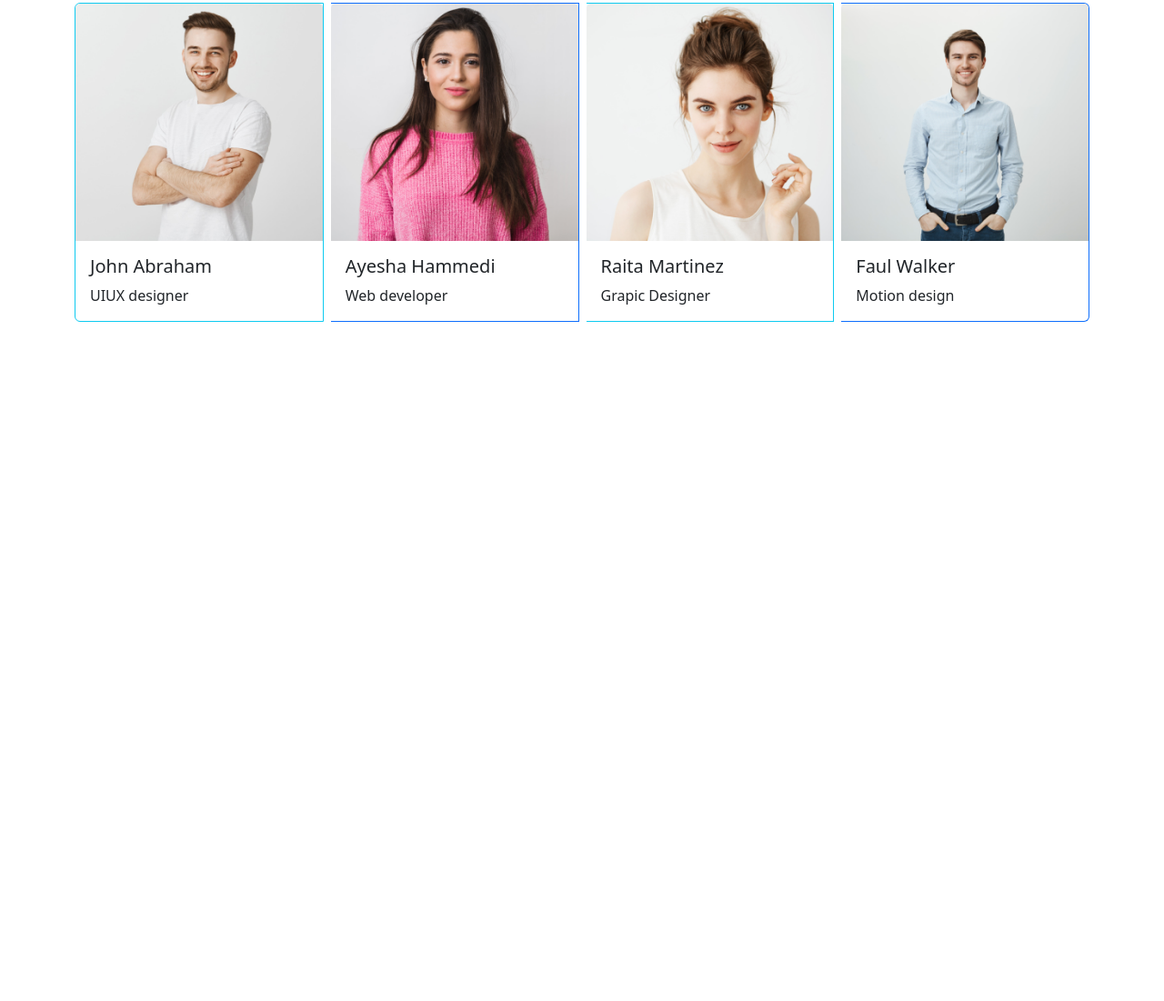
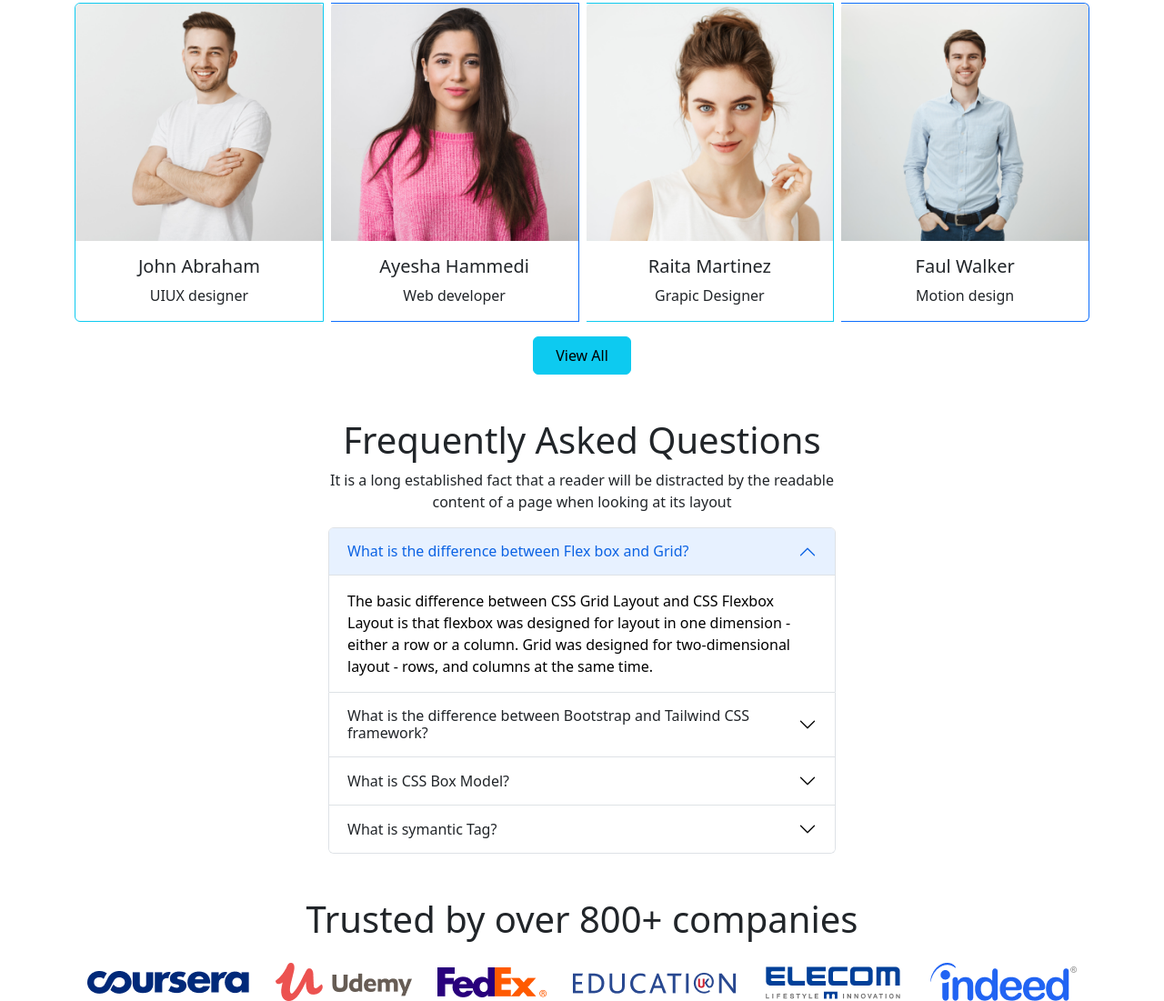
Before and after one commit to Abdur-Rahman9023/Ed-tech-website, a plain HTML site: page index.html in a window 1280 px wide. Shown: the part 2529-3630 px from the top of the page at 91% size. Before the commit the page ends 2883 px from the top, so only its background shows below. Drawn offline with nearby package versions, Linux system fonts and the light colour scheme.

Commit message:
companies name

```diff
--- a/index.html
+++ b/index.html
@@ -206,7 +206,7 @@
       </section>
       <!-- explore part ends here -->
       <!-- simple modal part here -->
-      <section class=" container modal-part mt-5">
+      <section class=" container modal-part mt-5 mb-5">
         <div class=" d-flex align-items-center justify-content-evenly bg-info">
           <div class="text-part text-light mt-3">
            <h2> Ready to join?</h2>
@@ -251,12 +251,12 @@
       <!-- simple modal part ends here -->
       <!-- successful student section starts here-->
       <div class=" container mt-5 ">
-        <h2>  Meet Our Successfull
+        <h2 class="text-center">  Meet Our Successfull
           Students</h2>
-         <p> It is a long established fact that a reader will be distracted by the
+         <p class="text-center mb-3"> It is a long established fact that a reader will be distracted by the
           readable <br> content of a page when looking at its layout.</p>
       </div>
-      <div class="container">
+      <div class="container text-center ">
         <div class="card-group ">
           <div class="card me-2 border-info">
             <img src="student-3.png" class="card-img-top" alt="...">
@@ -287,9 +287,83 @@
               </p>
             </div>
           </div>
+
       </div>
+      <div class="btn btn-info text-center mt-3 px-4 py-2">View All</div>
+      </div>
+
       <!-- successful student section ends here-->
-
+      <!-- Accordion section starts here -->
+<section  class="container d-flex flex-column mt-5 justify-content-center align-items-center">
+ <div class="faq w-50 ">
+  <h1 class="text-center">Frequently Asked Questions</h1>
+  <p class="text-center">It is a long established fact that a reader will be distracted by the readable
+    content of a page when looking at its layout</p>
+  <div class="accordion" id="accordionExample">
+    <div class="accordion-item">
+      <h2 class="accordion-header" id="headingOne">
+        <button class="accordion-button" type="button" data-bs-toggle="collapse" data-bs-target="#collapseOne" aria-expanded="true" aria-controls="collapseOne">
+          What is the difference between Flex box and Grid?
+        </button>
+      </h2>
+      <div id="collapseOne" class="accordion-collapse collapse show" aria-labelledby="headingOne" data-bs-parent="#accordionExample">
+        <div class="accordion-body">
+          The basic difference between CSS Grid Layout and CSS Flexbox Layout is that flexbox was designed for layout in one dimension - either a row or a column. Grid was designed for two-dimensional layout - rows, and columns at the same time.
+        </div>
+      </div>
+    </div>
+    <div class="accordion-item">
+      <h2 class="accordion-header" id="headingTwo">
+        <button class="accordion-button collapsed" type="button" data-bs-toggle="collapse" data-bs-target="#collapseTwo" aria-expanded="false" aria-controls="collapseTwo">
+          What is the difference between Bootstrap and Tailwind CSS framework?
+        </button>
+      </h2>
+      <div id="collapseTwo" class="accordion-collapse collapse" aria-labelledby="headingTwo" data-bs-parent="#accordionExample">
+        <div class="accordion-body">
+          Bootstrap is the most popular HTML, CSS, and JS framework for developing responsive, mobile first projects on the web. On the other hand, Tailwind CSS is detailed as "A utility-first CSS framework for rapid UI development".
+        </div>
+      </div>
+    </div>
+    <div class="accordion-item">
+      <h2 class="accordion-header" id="headingThree">
+        <button class="accordion-button collapsed" type="button" data-bs-toggle="collapse" data-bs-target="#collapseThree" aria-expanded="false" aria-controls="collapseThree">
+          What is CSS Box Model?
+        </button>
+      </h2>
+      <div id="collapseThree" class="accordion-collapse collapse" aria-labelledby="headingThree" data-bs-parent="#accordionExample">
+        <div class="accordion-body">
+In CSS, the term "box model" is used when talking about design and layout. The CSS box model is essentially a box that wraps around every HTML element. It consists of: margins, borders, padding, and the actual content.
+        </div>
+      </div>
+    </div>
+    <div class="accordion-item">
+      <h2 class="accordion-header" id="headingThree">
+        <button class="accordion-button collapsed" type="button" data-bs-toggle="collapse" data-bs-target="#collapseThree" aria-expanded="false" aria-controls="collapseThree">
+          What is symantic Tag?
+        </button>
+      </h2>
+      <div id="collapseThree" class="accordion-collapse collapse" aria-labelledby="headingThree" data-bs-parent="#accordionExample">
+        <div class="accordion-body">
+          The HTML semantics refers to the tags that provide meaning to an HTML page rather than just presentation. It makes HTML more comprehensible by better defining the different sections and layout of web pages.
+        </div>
+      </div>
+    </div>
+  </div>
+ </div>
+</section>
+<!-- Accordion section ends here -->
+<!-- companies section here -->
+<section class="container mt-5">
+  <h1 class="text-center">Trusted by over 800+ companies</h1>
+  <div class="d-flex align-items-center justify-content-around mt-4">
+    <div><img src="company-1.png" alt=""></div>
+    <div><img src="company-2.png" alt=""></div>
+    <div><img src="company-3.png" alt=""></div>
+    <div><img src="company-4.png" alt=""></div>
+    <div><img src="company-5.png" alt=""></div>
+    <div><img src="company-6.png" alt=""></div>
+  </div>
+</section>
     </main>
 
     <script src="https://cdn.jsdelivr.net/npm/bootstrap@5.2.0/dist/js/bootstrap.bundle.min.js" integrity="sha384-A3rJD856KowSb7dwlZdYEkO39Gagi7vIsF0jrRAoQmDKKtQBHUuLZ9AsSv4jD4Xa" crossorigin="anonymous"></script>
```
Also changed, not shown: company-1.png (added), company-2.png (added), company-3.png (added), company-4.png (added), company-5.png (added), company-6.png (added).
